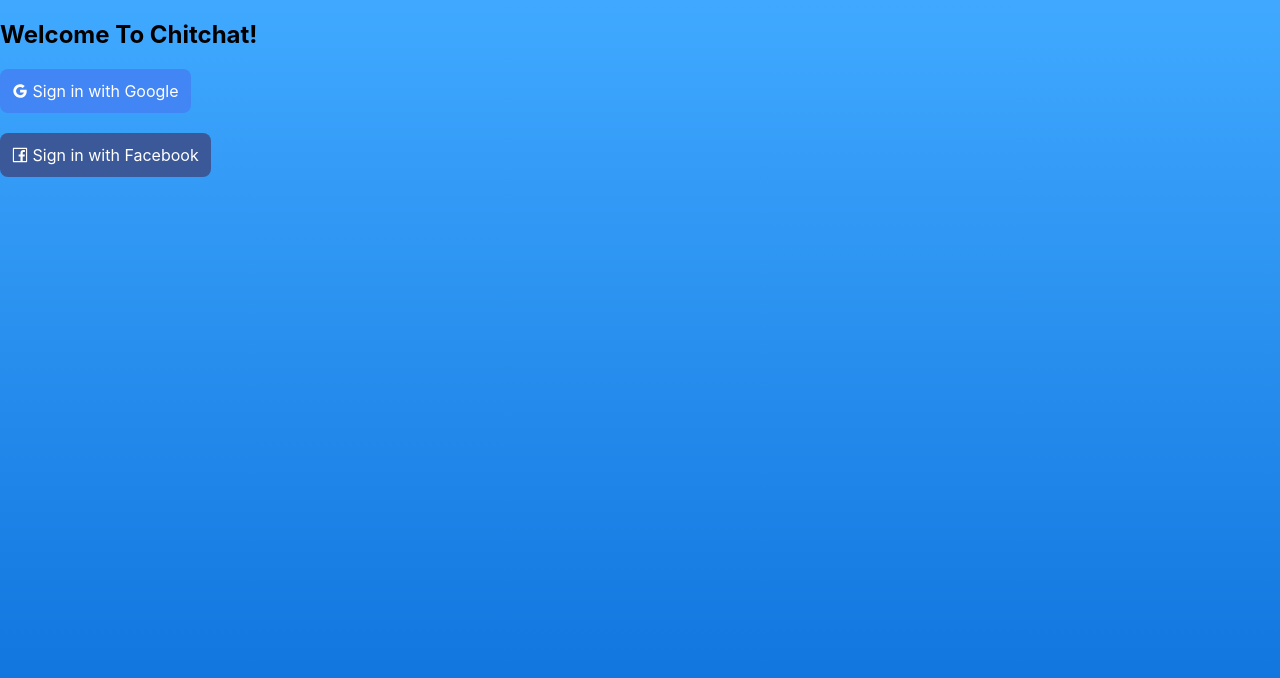
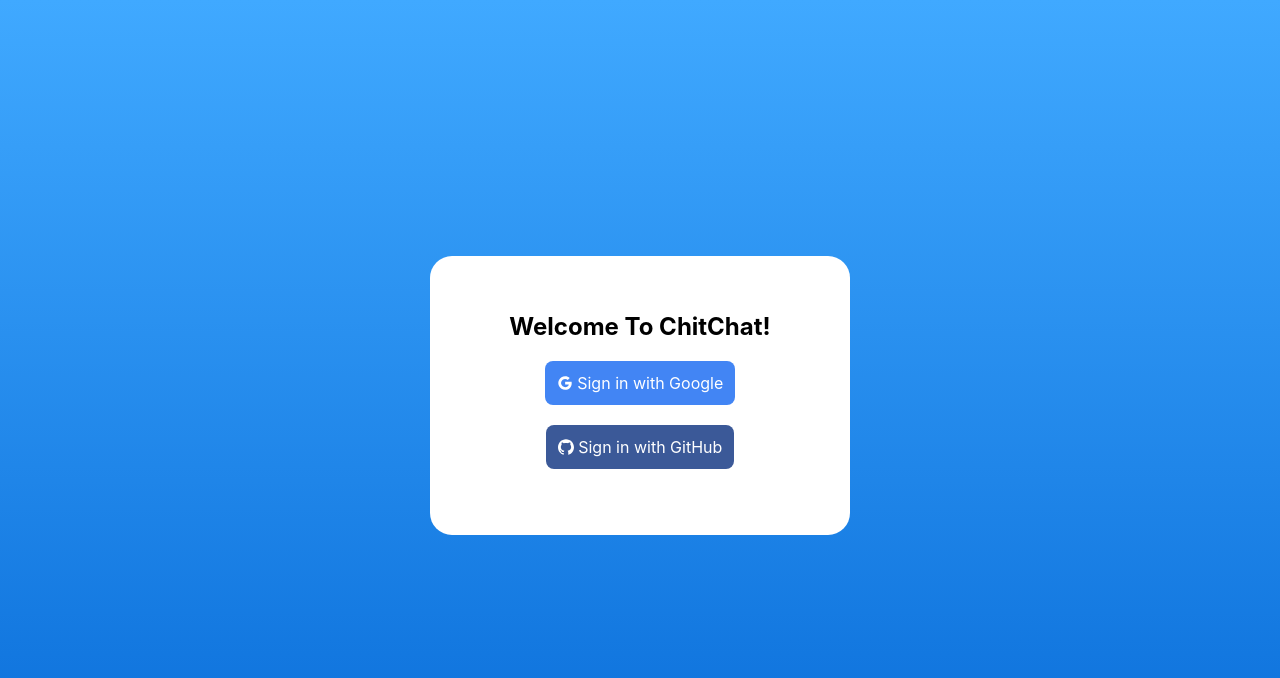
Before and after one commit to CSEcoolgamer/CHITCHAT_APP, a React app: page / in a window 1280 px wide. Built offline with nearby package versions, Linux system fonts and the light colour scheme; some packages are replaced by stand-ins of ours.

Commit message:
firebase auth done

```diff
--- a/src/components/Login.js
+++ b/src/components/Login.js
@@ -1,19 +1,29 @@
 import React from "react";
-import { GoogleOutlined, FacebookOutlined } from "@ant-design/icons";
+import { GoogleOutlined, GithubOutlined } from "@ant-design/icons";
+import "firebase/app";
+
+import { auth } from "./firebase";
+import firebase from "firebase/app";
 
 const Login = () => {
   return (
     <div id="login-page">
-      <div id="login-cart">
-        <h2>Welcome To Chitchat!</h2>
-        <div className="login-button google">
+      <div id="login-card">
+        <h2>Welcome To ChitChat!</h2>
+        <div
+          className="login-button google"
+          onClick={() => auth.signInWithRedirect(new firebase.auth.GoogleAuthProvider())}
+        >
           <GoogleOutlined /> Sign in with Google
         </div>
 
         <br /> <br />
 
-        <div className="login-button facebook">
-          <FacebookOutlined /> Sign in with Facebook
+        <div
+          className="login-button github"
+          onClick={() => auth.signInWithRedirect(new firebase.auth.GithubAuthProvider())}
+        >
+          <GithubOutlined /> Sign in with GitHub
         </div>
 
       </div>
--- a/src/index.css
+++ b/src/index.css
@@ -75,7 +75,7 @@
   display: inline-block;
 }
 
-.facebook {
+.github {
   background-color: #3b5998;
 }
 
```
Also changed, not shown: src/contexts/AuthContext.js (added, +18 -0 lines).
